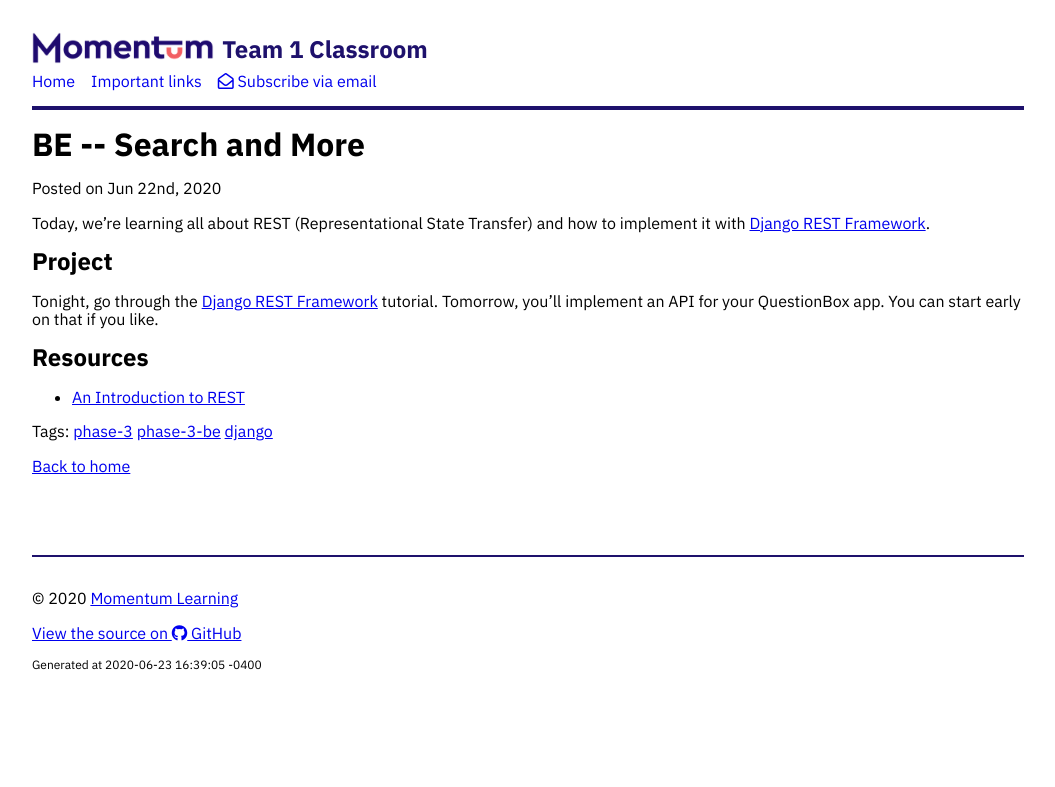
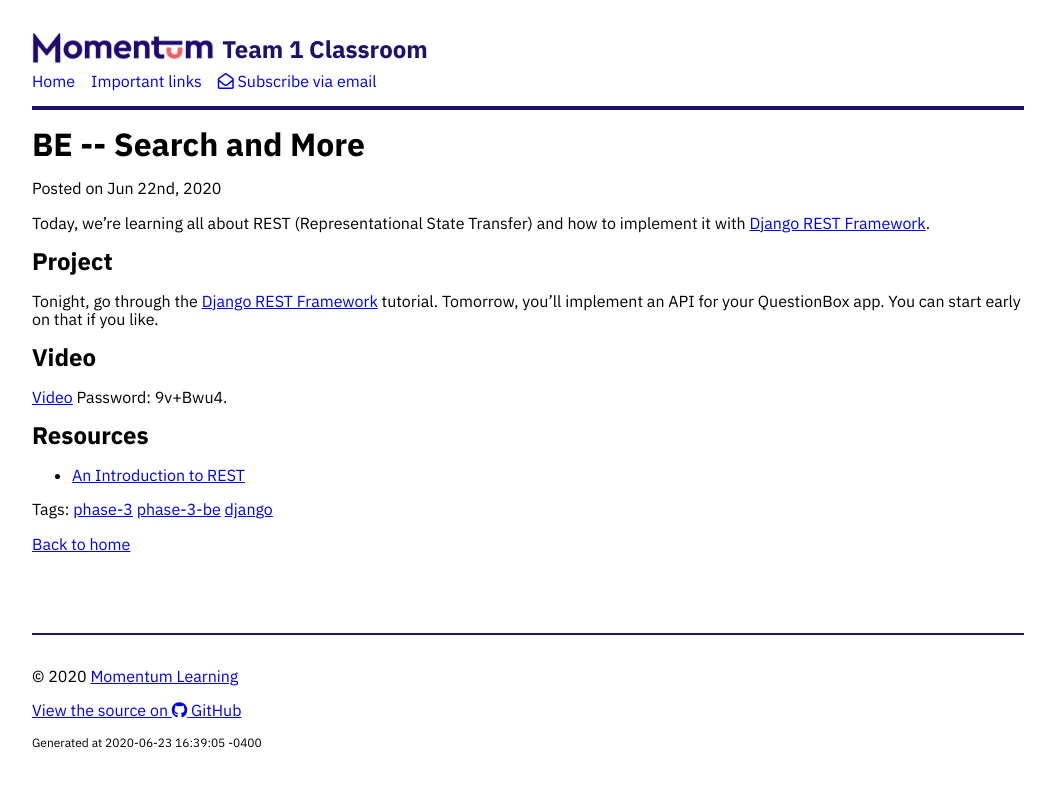
Before and after one commit to Momentum-Morehouse-2/Momentum-Morehouse-2.github.io, a Jekyll site: the page built from _posts/2020-06-22-rest.md, in a window 1280 px wide. Shown: the top 787 px of the page, without its empty margins (112-1167 px from the left). Built offline with Jekyll 4.4.1, drawn with Linux system fonts in a browser that asks for light colours; nearby versions of some CDN libraries.

Commit message:
Add video

```diff
--- a/_posts/2020-06-22-rest.md
+++ b/_posts/2020-06-22-rest.md
@@ -10,6 +10,10 @@ Today, we're learning all about REST (Representational State Transfer) and how t
 
 Tonight, go through the [Django REST Framework](https://www.django-rest-framework.org/tutorial/quickstart/) tutorial. Tomorrow, you'll implement an API for your QuestionBox app. You can start early on that if you like.
 
+## Video
+
+[Video](https://us02web.zoom.us/rec/share/9f1WDq_xxj5OWrPq2mbheIo6HJu1eaa81ykW-ftbmU1VVUk4S3n8HT3tD8MO5rIo) Password: 9v+Bwu4.
+
 ## Resources
 
 - [An Introduction to REST](https://www.infoq.com/articles/rest-introduction/)
```
